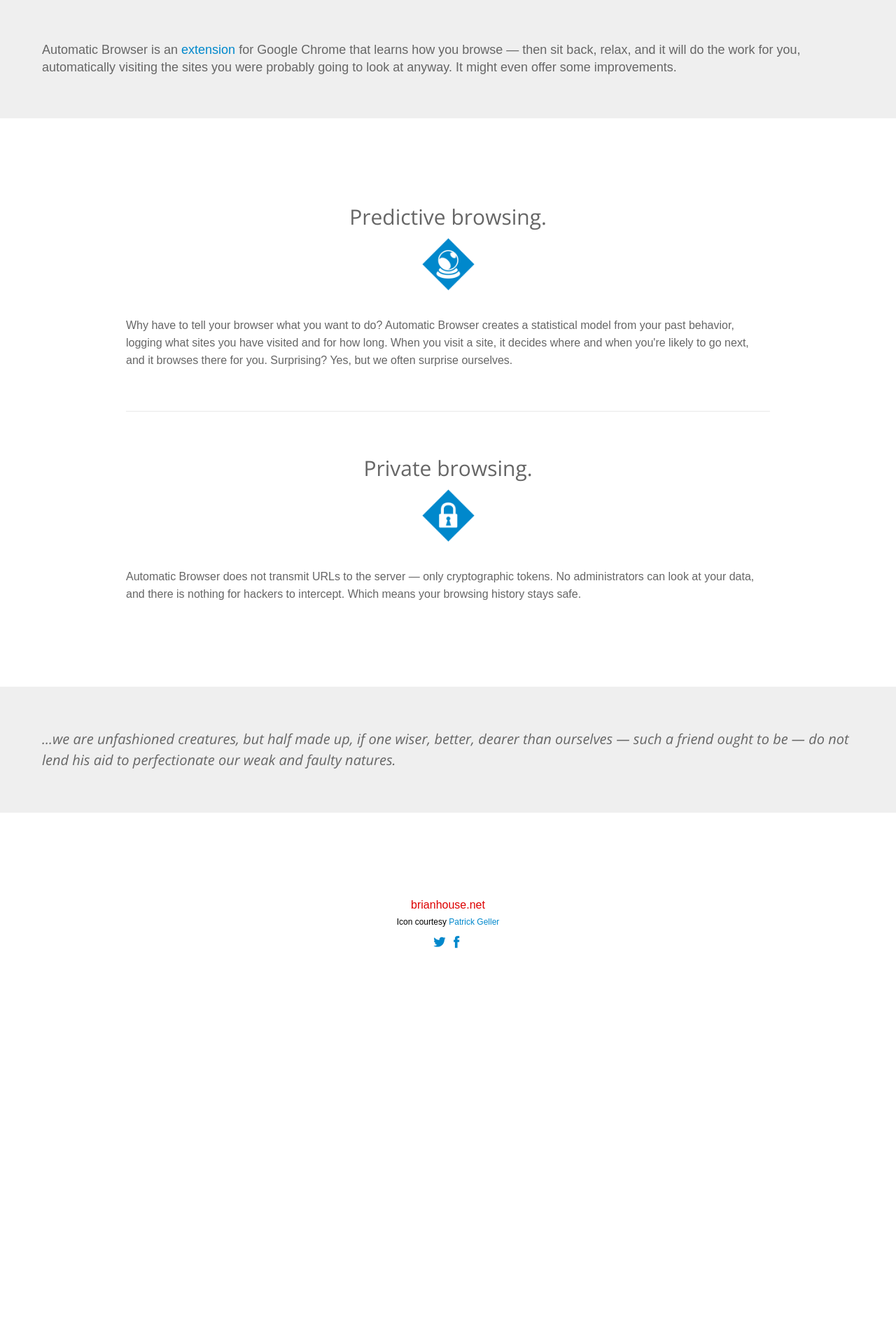
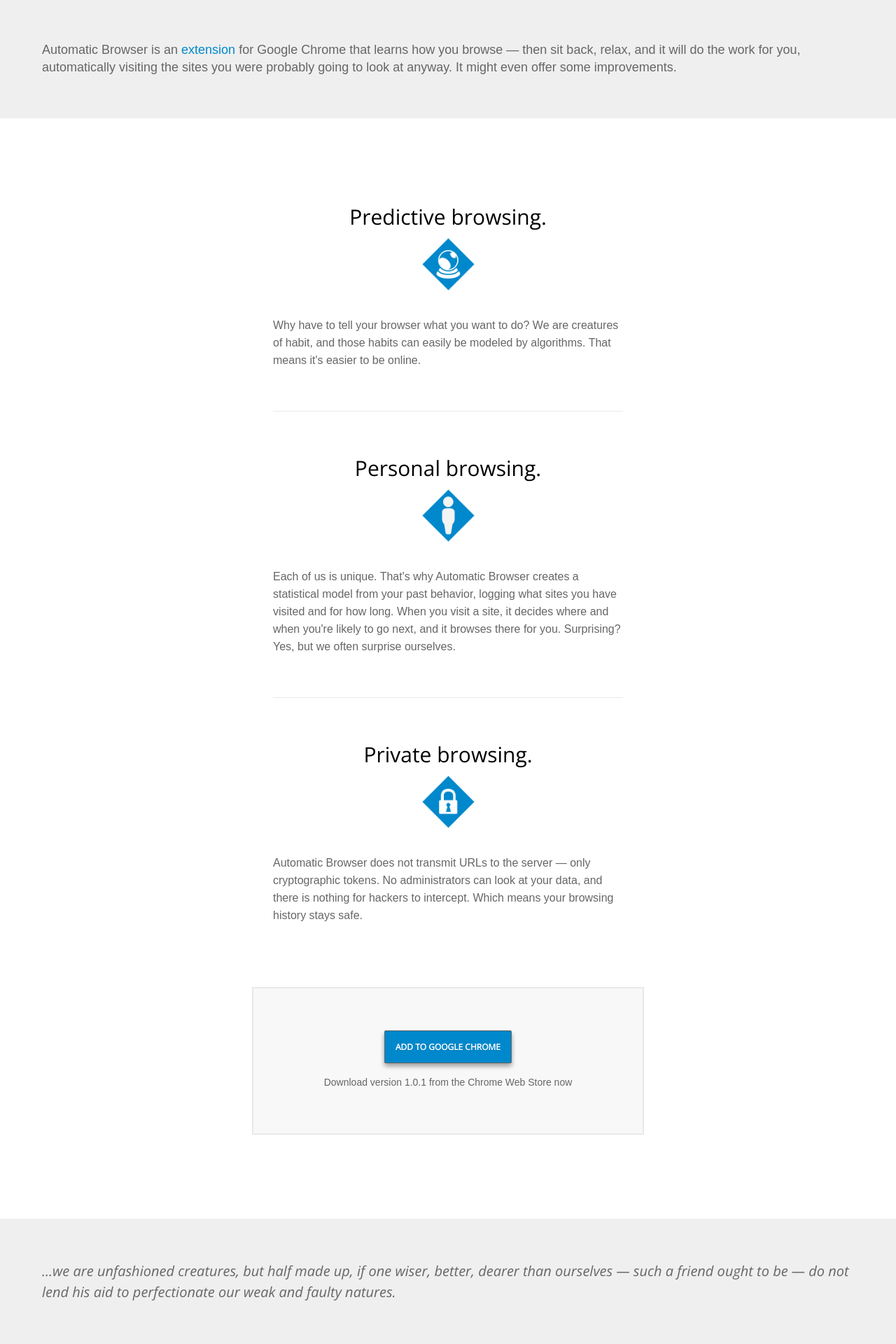
Before and after one commit to m-hennig/automatic_browser, a Python web app: template templates/home.html in a window 1280 px wide. Shown: the part 379-2299 px from the top of the page at 70% size. Before the commit the page ends 1734 px from the top, so only its background shows below. Run offline with Jinja, Linux system fonts and the light colour scheme; the template is opened without the code that fills it, so the values that code supplies are empty.

Commit message:
graphic improvements, works on all screen sizes

```diff
--- a/templates/home.html
+++ b/templates/home.html
@@ -47,7 +47,7 @@ body, html {
     font-weight: 300;
     text-align: center;
     margin: 50px 50px 20px;
-    color: #000;
+    color: black;
 }
     #title #tagline {
         font-size: 38px;
@@ -69,14 +69,39 @@ body, html {
     padding: 60px;
     font-size: 18px;
 }
-#download {
-    /*background-color: #efefef;*/
-    margin: 60px auto 0;
-    padding: 0px 60px 60px 60px;
+
+#details {
+    margin: 60px auto 60px;
+    max-width: 560px;
+}
+    #details .item {
+        padding: 60px 30px;
         text-align: center;
-    display: none;
+        color: #666;
+        font-weight: 400;
+        line-height: 25px;
     }
-    #download #add_button {
+        #details .item .heading {
+            font: 30px "Open Sans", sans-serif;
+            font-weight: 300;
+            margin-bottom: 10px;
+            color: black;
+        }
+        #details .item img {
+            width: 75px;
+            height: 75px;
+            margin-bottom: 30px;
+            float: none;
+        }
+        #details .item .text {
+            text-align: left;
+        }
+        #details .download {
+            border: 2px solid #e9e9e9;
+            background-color: #f8f8f8;
+            margin: 30px 0 120px;
+        }
+        #details .download #add_button {
             /*border-color: #;*/
             background-color: #08c;
             /*#4d7bd6;*/
@@ -96,34 +121,13 @@ body, html {
             text-decoration: none;
             font-size: 12px;
         }
-        #download #add_button:hover {
+            #details .download #add_button:hover {
                 background: -webkit-linear-gradient(top,#008dcc 0%,#0370ea 100%);
             }
-    #download #info {
+        #details .download #info {
             display: inline-block;
             font-size: 14px;
             padding-top: 15px;
-    }
-.details {
-    padding: 60px 180px;
-    text-align: center;
-    color: #666;
-    font-weight: 400;
-    line-height: 25px;
-}
-    .details .heading {
-        font: 30px "Open Sans", sans-serif;
-        font-weight: 300;
-        margin-bottom: 10px;
-    }
-    .details img {
-        width: 75px;
-        height: 75px;
-        margin-bottom: 30px;
-        float: none;
-    }
-    .details .text {
-        text-align: left;
         }
 #frank {
     background-color: #efefef;
@@ -166,7 +170,7 @@ body, html {
 hr {
     border: none;
     border-top: 1px solid #e9e9e9;
-    margin: 0 180px 0;
+    margin: 0 30px;
 }
 a {
     text-decoration: none;
@@ -200,27 +204,28 @@ a:hover {
         Automatic Browser is an <a href="https://chrome.google.com/webstore/detail/automatic-browser/gnbahncdnmndeemadojbkeflbmbpibkb">extension</a> for Google Chrome that learns how you browse &mdash; then sit back, relax, and it will do the work for you, automatically visiting the sites you were probably going to look at anyway. It might even offer some improvements.
     </div>
 
-    <!-- should be switch here if youre not browsing with Chrome -->
-    <div id="download">
-        <a id="add_button" href="https://chrome.google.com/webstore/detail/automatic-browser/gnbahncdnmndeemadojbkeflbmbpibkb">Add to Google Chrome</a>
-        <br />
-        <div id="info">
-            Download version 1.0.1 from the Chrome Web Store now
-        </div>
-    </div>
-
-    <div style="height: 60px;"></div>
-    <div class="details"> <!-- style="background-color: green;"> -->
+    <div id="details">
+        <div class="item"> <!-- style="background-color: green;"> -->
             <div class="heading">
                 Predictive browsing.
             </div>
             <img src="/static/img/future.png" />
             <div class="text">
-            Why have to tell your browser what you want to do? Automatic Browser creates a statistical model from your past behavior, logging what sites you have visited and for how long<!-- , and detecting how frequently you try new things or if you remain a creature of habit -->. When you visit a site, it decides where and when you're likely to go next, and it browses there for you. Surprising? Yes, but we often surprise ourselves.
+                Why have to tell your browser what you want to do? We are creatures of habit, and those habits can easily be modeled by algorithms. That means it's easier to be online.
             </div>
         </div>
         <hr />
-    <div class="details">
+        <div class="item"> <!-- style="background-color: green;"> -->
+            <div class="heading">
+                Personal browsing.
+            </div>
+            <img src="/static/img/personal.png" />
+            <div class="text">
+                Each of us is unique. That's why Automatic Browser creates a statistical model from your past behavior, logging what sites you have visited and for how long. When you visit a site, it decides where and when you're likely to go next, and it browses there for you. Surprising? Yes, but we often surprise ourselves.
+            </div>
+        </div>
+        <hr />
+        <div class="item">
             <div class="heading">
                 Private browsing.
             </div>
@@ -229,7 +234,14 @@ a:hover {
                 Automatic Browser does not transmit URLs to the server &mdash; only cryptographic tokens. No administrators can look at your data, and there is nothing for hackers to intercept. Which means your browsing history stays safe.
             </div>
         </div>
-    <div style="height: 60px;"></div>
+        <div class="item download">
+            <a id="add_button" href="https://chrome.google.com/webstore/detail/automatic-browser/gnbahncdnmndeemadojbkeflbmbpibkb">Add to Google Chrome</a>
+            <br />
+            <div id="info">
+                Download version 1.0.1 from the Chrome Web Store now
+            </div>
+        </div>
+    </div>
 
     <div id="frank">
         ...we are unfashioned creatures, but half made up, if one wiser, better, dearer than ourselves &mdash; such a friend ought to be &mdash; do not lend his aid to perfectionate our weak and faulty natures.
```
Also changed, not shown: TODO.md (+0 -6 lines), static/img/personal.png (added), 1 other file. Lines whose indentation alone changed are shown as unchanged.
